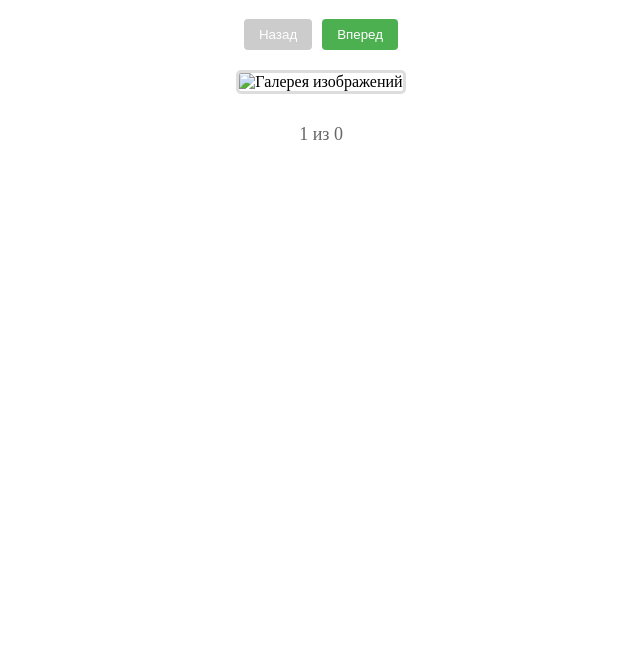
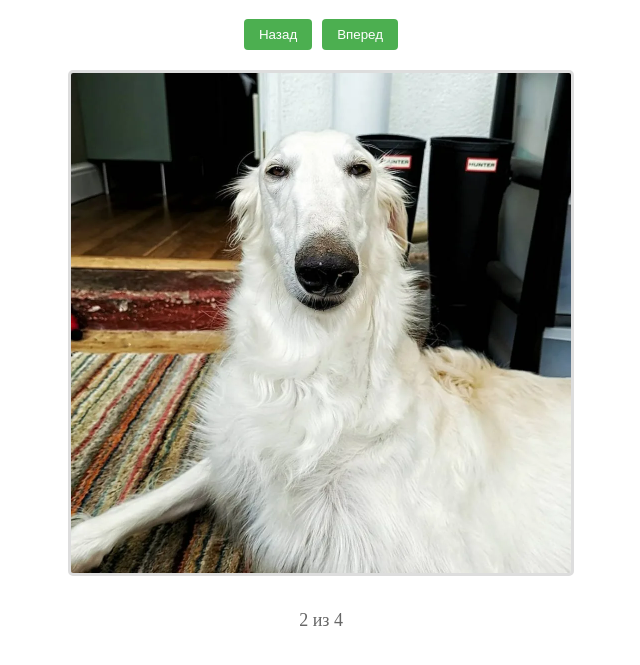
Before and after one commit to Darcrazywill/my-website, a plain HTML site: page pages/gallery.html in a window 1280 px wide. Both pictures are taken after a click on the button "Вперед". Shown: the part 61-726 px from the top of the page, without its empty margins (319-959 px from the left). Drawn offline with Linux system fonts and the light colour scheme.

Commit message:
сделали галлерею

```diff
--- a/pages/gallery.html
+++ b/pages/gallery.html
@@ -60,13 +60,13 @@
             <button id="next-btn">Вперед</button>
         </div>
 
-        <img id="gallery-image" class="gallery-image" src="" alt="Галерея изображений">
+        <img id="gallery-image" class="gallery-image" src="images/1.jpg" alt="Галерея изображений">
 
         <div class="image-counter">
-            <span id="current-img">1</span> из <span id="total-imgs">0</span>
+            <span id="current-img">1</span> из <span id="total-imgs">4</span>
         </div>
     </div>
 
-    <script src="main.js"></script>
+    <script src="../scripts/main.js"></script>
 </body>
 </html>
--- a/scripts/main.js
+++ b/scripts/main.js
@@ -22,3 +22,57 @@ if (contactForm) {
         this.reset();
     });
 }
+// Массив с путями к изображениям
+const images = [
+    '../images/1.jpg',
+    '../images/2.webp',
+    '../images/3.jpg',
+    '../images/4.jpg'
+];
+
+// Замените эти ссылки на реальные пути к вашим изображениям
+// Или добавьте свои изображения в папку проекта и укажите относительные пути:
+// const images = [
+//     'images/photo1.jpg',
+//     'images/photo2.jpg',
+//     'images/photo3.jpg'
+// ];
+
+// Получаем элементы DOM
+const galleryImage = document.getElementById('gallery-image');
+const prevBtn = document.getElementById('prev-btn');
+const nextBtn = document.getElementById('next-btn');
+const currentImgSpan = document.getElementById('current-img');
+const totalImgsSpan = document.getElementById('total-imgs');
+
+// Устанавливаем начальный индекс и общее количество изображений
+let currentIndex = 0;
+totalImgsSpan.textContent = images.length;
+
+// Функция для обновления изображения и состояния кнопок
+function updateGallery() {
+    galleryImage.src = images[currentIndex];
+    currentImgSpan.textContent = currentIndex + 1;
+
+    // Обновляем состояние кнопок
+    prevBtn.disabled = currentIndex === 0;
+    nextBtn.disabled = currentIndex === images.length - 1;
+}
+
+// Обработчики событий для кнопок
+prevBtn.addEventListener('click', () => {
+    if (currentIndex > 0) {
+        currentIndex--;
+        updateGallery();
+    }
+});
+
+nextBtn.addEventListener('click', () => {
+    if (currentIndex < images.length - 1) {
+        currentIndex++;
+        updateGallery();
+    }
+});
+
+// Инициализация галереи
+updateGallery();
```
Also changed, not shown: images/1.jpg (added), images/2.webp (added), images/3.jpg (added), images/4.jpg (added).
